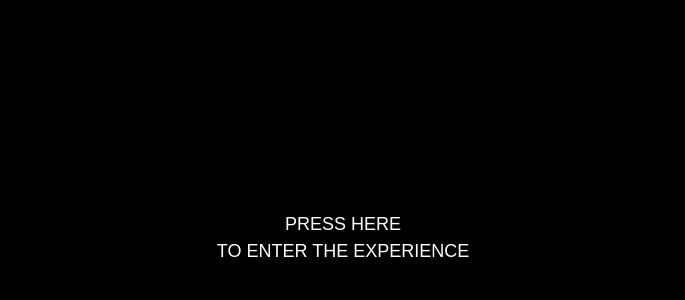
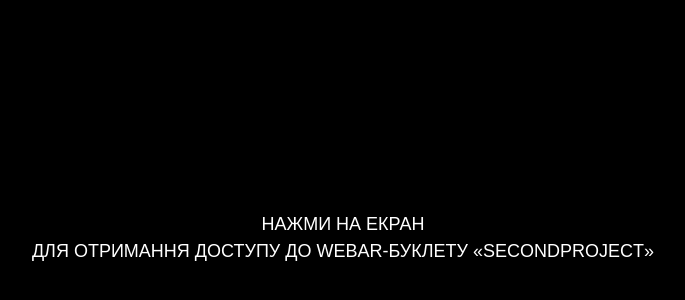
Before and after one commit to Zeepy-Valentine/SecondProject, a plain HTML site: page index.html in a window 1280 px wide. Shown: the part 162-462 px from the top of the page, without its empty margins (297-982 px from the left). Drawn offline with nearby package versions, Linux system fonts and the light colour scheme.

Commit message:
Created by GitHub

```diff
--- a/index.html
+++ b/index.html
@@ -27,9 +27,9 @@
                 text-transform: uppercase; font-family: Arial, Helvetica, sans-serif; font-weight: 400; line-height: 1.5em; font-size: large; white-space: nowrap;
                 user-select: none; pointer-events: none;
             ">
-            Press here
+            Нажми на екран
             <br>
-            to enter the experience
+            для отримання доступу до WebAR-буклету «SecondProject»
         </div>
     </div>
 
```
